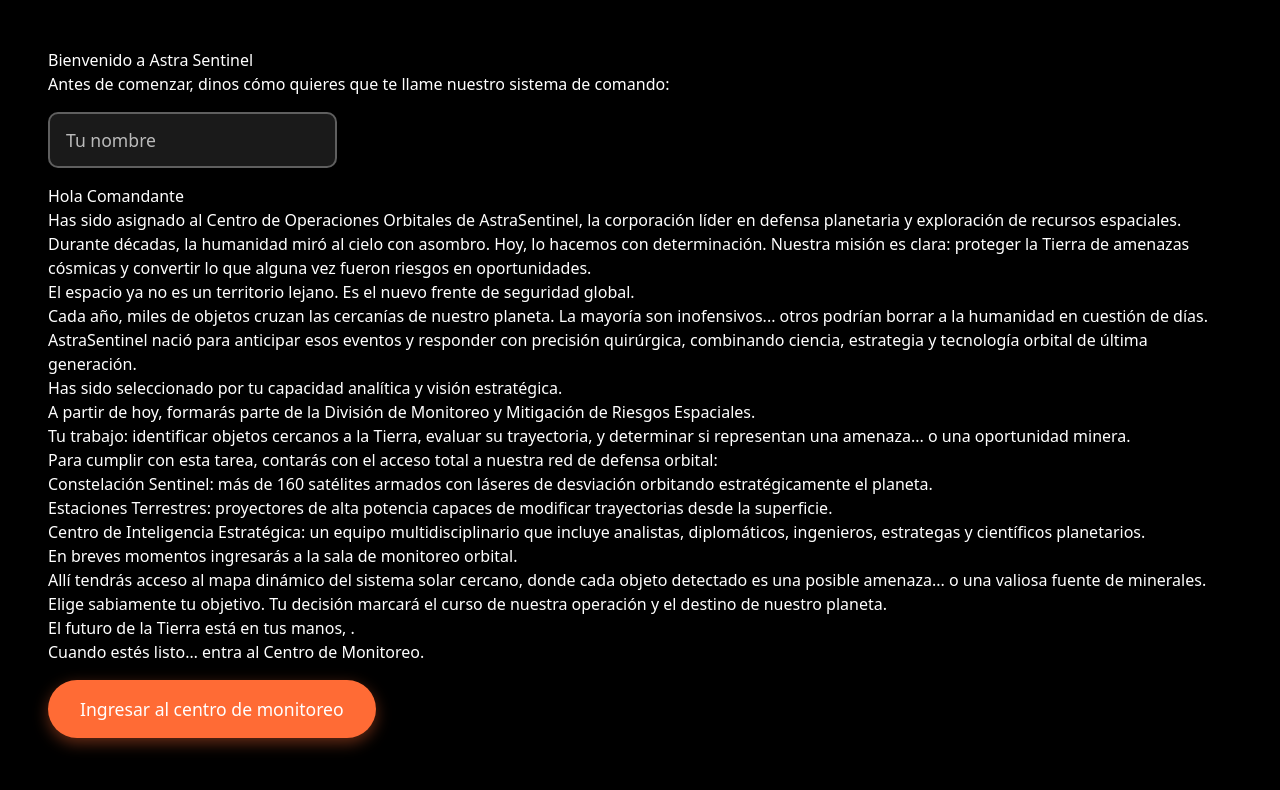
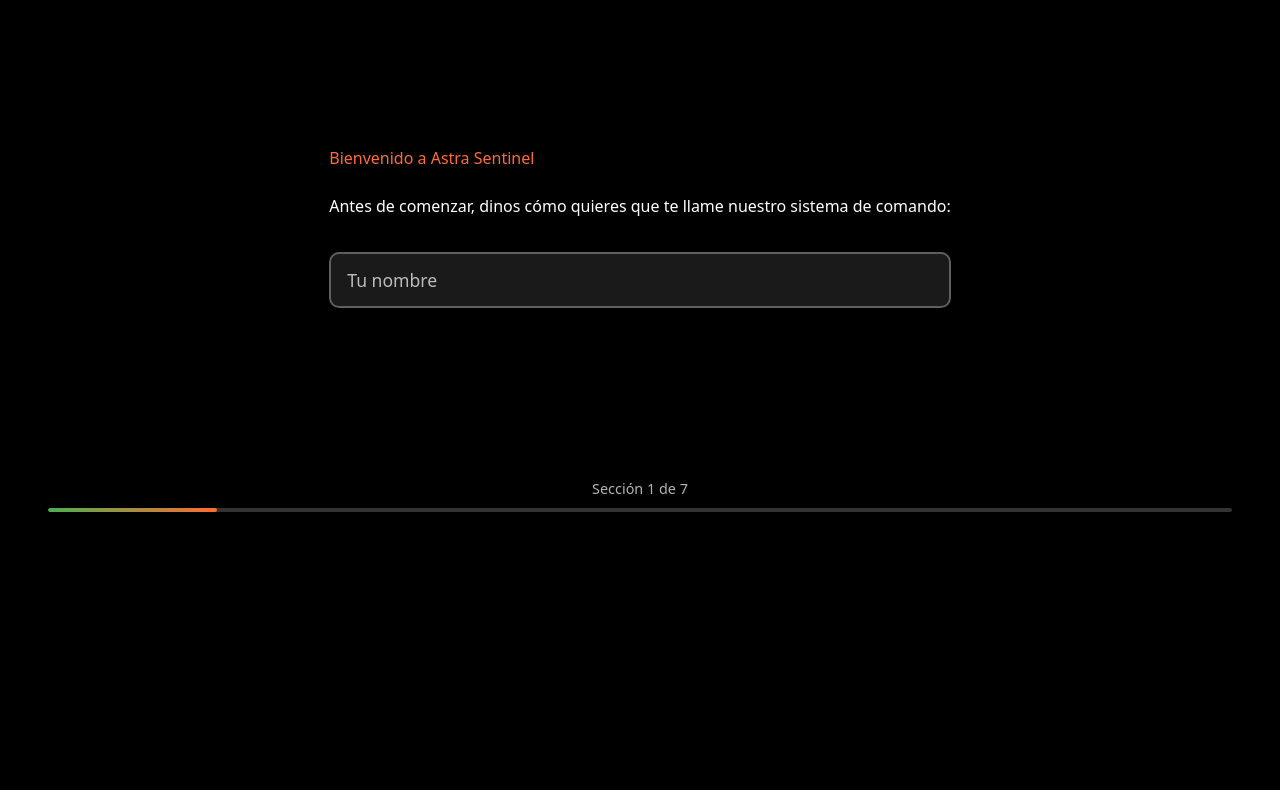
Before and after one commit to astra-sentinel/meteor-madness, a Svelte app: page / in a window 1280 px wide. Shown: the top 790 px of the page. Built offline with nearby package versions, Linux system fonts and the light colour scheme.

Commit message:
feat: add conditional rendering

```diff
--- a/src/scenes/intro/Intro.svelte
+++ b/src/scenes/intro/Intro.svelte
@@ -2,10 +2,32 @@
   import { setScene, SCENES, userName, setUserName } from '../../lib/stores.js';
 
   let localName = '';
+  let currentSection = 1;
+  const totalSections = 7;
 
   // Reactivamente actualizar el store cuando cambie el nombre local
   $: if (localName.trim()) {
     setUserName(localName.trim());
+  }
+
+  // Función para avanzar a la siguiente sección
+  function nextSection() {
+    // Validar que en la primera sección se haya ingresado el nombre
+    if (currentSection === 1 && !localName.trim()) {
+      alert('Por favor ingresa tu nombre antes de continuar');
+      return;
+    }
+
+    if (currentSection < totalSections) {
+      currentSection++;
+    }
+  }
+
+  // Función para regresar a la sección anterior
+  function previousSection() {
+    if (currentSection > 1) {
+      currentSection--;
+    }
   }
 
   function goToSimulator() {
@@ -19,51 +41,129 @@
 </script>
 
 <section class="intro">
-  <div>
-    <!-- Seccion 1 -->
+  <div class="content">
+    <!-- Seccion 1: Bienvenida e ingreso de nombre -->
+    {#if currentSection === 1}
       <h1>Bienvenido a Astra Sentinel</h1>
       <p>Antes de comenzar, dinos cómo quieres que te llame nuestro sistema de comando:</p>
       <input type="text" placeholder="Tu nombre" bind:value={localName}>
+    {/if}
 
-    <!-- Seccion 2 -->
-    <p>Hola {localName || 'Comandante'}</p>
+    <!-- Seccion 2: Introducción personal y misión -->
+    {#if currentSection === 2}
+      <h2>Hola {localName || 'Comandante'}</h2>
       <p>Has sido asignado al Centro de Operaciones Orbitales de AstraSentinel, la corporación líder en defensa planetaria y exploración de recursos espaciales.</p>
       <p>Durante décadas, la humanidad miró al cielo con asombro. Hoy, lo hacemos con determinación. Nuestra misión es clara: proteger la Tierra de amenazas cósmicas y convertir lo que alguna vez fueron riesgos en oportunidades.</p>
+    {/if}
 
-    <!-- Seccion 3 -->
+    <!-- Seccion 3: Contexto espacial -->
+    {#if currentSection === 3}
+      <h2>El Nuevo Frente de Seguridad</h2>
       <p>El espacio ya no es un territorio lejano. Es el nuevo frente de seguridad global.</p>
       <p>Cada año, miles de objetos cruzan las cercanías de nuestro planeta. La mayoría son inofensivos... otros podrían borrar a la humanidad en cuestión de días.</p>
       <p>AstraSentinel nació para anticipar esos eventos y responder con precisión quirúrgica, combinando ciencia, estrategia y tecnología orbital de última generación.</p>
+    {/if}
 
-    <!-- Seccion 4 -->
-    <p>Has sido seleccionado por tu capacidad analítica y visión estratégica.</p>
-    <p>A partir de hoy, formarás parte de la División de Monitoreo y Mitigación de Riesgos Espaciales.</p>
+    <!-- Seccion 4: Rol del usuario -->
+    {#if currentSection === 4}
+      <h2>Tu Misión</h2>
+      <p>Has sido seleccionado para comenzar tu periodo de prueba, por tu capacidad analítica y visión estratégica.</p>
+      <p>A partir de hoy, formarás parte de la División de Monitoreo, Mitigación y Desarrollo Económico a partir de Riesgos Espaciales.</p>
       <p>Tu trabajo: identificar objetos cercanos a la Tierra, evaluar su trayectoria, y determinar si representan una amenaza... o una oportunidad minera.</p>
+    {/if}
 
-    <!-- Seccion 5 -->
-    <p>Para cumplir con esta tarea, contarás con el acceso total a nuestra red de defensa orbital:</p>
-    <p>Constelación Sentinel: más de 160 satélites armados con láseres de desviación orbitando estratégicamente el planeta.</p>
-    <p>Estaciones Terrestres: proyectores de alta potencia capaces de modificar trayectorias desde la superficie.</p>
-    <p>Centro de Inteligencia Estratégica: un equipo multidisciplinario que incluye analistas, diplomáticos, ingenieros, estrategas y científicos planetarios.</p>
+    <!-- Seccion 5: Herramientas disponibles -->
+    {#if currentSection === 5}
+      <h2>Arsenal Tecnológico</h2>
+      <p>Para cumplir con esta tarea, contarás con acceso limitado a nuestra red de defensa orbital:</p>
+      <p><strong>Constelación Sentinel:</strong> más de 160 satélites armados con láseres de desviación orbitando estratégicamente el planeta.</p>
+      <p><strong>Estaciones Terrestres:</strong> proyectores de alta potencia capaces de modificar trayectorias desde la superficie.</p>
+      <p><strong>Centro de Inteligencia Estratégica:</strong> un equipo multidisciplinario que incluye analistas, diplomáticos, ingenieros, estrategas y científicos planetarios.</p>
+    {/if}
 
-    <!-- Seccion 6 -->
+    <!-- Seccion 6: Preparación para la misión -->
+    {#if currentSection === 6}
+      <h2>Acceso al Centro de Control</h2>
       <p>En breves momentos ingresarás a la sala de monitoreo orbital.</p>
       <p>Allí tendrás acceso al mapa dinámico del sistema solar cercano, donde cada objeto detectado es una posible amenaza... o una valiosa fuente de minerales.</p>
       <p>Elige sabiamente tu objetivo. Tu decisión marcará el curso de nuestra operación y el destino de nuestro planeta.</p>
+    {/if}
 
-    <!-- Seccion 7 -->
-    <p>El futuro de la Tierra está en tus manos, {localName}.</p>
+    <!-- Seccion 7: Llamada a la acción final -->
+    {#if currentSection === 7}
+      <h2>¿Listo para Comenzar?</h2>
+      <p>El futuro de la Tierra está en tus manos, <strong>{localName}</strong>.</p>
       <p>Cuando estés listo… entra al Centro de Monitoreo.</p>
+    {/if}
   </div>
 
+  <!-- Navegación condicional -->
+  <div class="navigation">
+    <!-- Botón de regresar: solo visible si no estamos en la primera sección -->
+    {#if currentSection > 1}
+      <button class="nav-btn secondary" on:click={previousSection}>
+        ← Regresar
+      </button>
+    {/if}
+
+    <!-- Botón de continuar: visible en secciones 1-6, pero en sección 1 solo si hay nombre -->
+    {#if currentSection < totalSections}
+      {#if currentSection === 1}
+        {#if localName.trim()}
+          <button class="nav-btn primary" on:click={nextSection}>
+            Continuar →
+          </button>
+        {/if}
+      {:else}
+        <button class="nav-btn primary" on:click={nextSection}>
+          Continuar →
+        </button>
+      {/if}
+    {/if}
+
+    <!-- Botón de ingresar: solo visible en la última sección -->
+    {#if currentSection === totalSections}
       <button class="action-btn" on:click={goToSimulator}>
-    Ingresar al centro de monitoreo
+        🚀 Ingresar al Centro de Monitoreo
       </button>
+    {/if}
+  </div>
+
+  <!-- Indicador de progreso -->
+  <div class="progress-indicator">
+    <span class="progress-text">Sección {currentSection} de {totalSections}</span>
+    <div class="progress-bar">
+      <div class="progress-fill" style="width: {(currentSection / totalSections) * 100}%"></div>
+    </div>
+  </div>
 </section>
 
 <style>
   .intro {
     padding: 3rem;
+    display: flex;
+    flex-direction: column;
+    min-height: 70vh;
+    justify-content: space-between;
+  }
+
+  .content {
+    flex-grow: 1;
+    display: flex;
+    flex-direction: column;
+    justify-content: center;
+    max-width: 800px;
+    margin: 0 auto;
+  }
+
+  .content h1, .content h2 {
+    margin-bottom: 1.5rem;
+    color: #ff6b35;
+  }
+
+  .content p {
+    margin-bottom: 1rem;
+    line-height: 1.6;
   }
 
   input {
@@ -90,6 +190,49 @@
     box-shadow: 0 0 10px rgba(255, 107, 53, 0.3);
   }
 
+  /* Navegación */
+  .navigation {
+    display: flex;
+    justify-content: space-between;
+    align-items: center;
+    margin-top: 2rem;
+    gap: 1rem;
+  }
+
+  .nav-btn {
+    padding: 0.8rem 1.5rem;
+    font-size: 1rem;
+    border: none;
+    border-radius: 25px;
+    cursor: pointer;
+    transition: all 0.3s ease;
+    font-weight: 500;
+  }
+
+  .nav-btn.primary {
+    background: #4caf50;
+    color: white;
+    box-shadow: 0 4px 12px rgba(76, 175, 80, 0.3);
+  }
+
+  .nav-btn.primary:hover {
+    background: #45a049;
+    transform: translateY(-2px);
+    box-shadow: 0 6px 16px rgba(76, 175, 80, 0.4);
+  }
+
+  .nav-btn.secondary {
+    background: rgba(255, 255, 255, 0.1);
+    color: white;
+    border: 1px solid rgba(255, 255, 255, 0.3);
+    backdrop-filter: blur(10px);
+  }
+
+  .nav-btn.secondary:hover {
+    background: rgba(255, 255, 255, 0.2);
+    transform: translateY(-2px);
+  }
+
   .action-btn {
     background: #ff6b35;
     color: white;
@@ -99,8 +242,8 @@
     border-radius: 50px;
     cursor: pointer;
     transition: all 0.3s ease;
-    margin-top: 1rem;
     box-shadow: 0 5px 15px rgba(255, 107, 53, 0.4);
+    font-weight: 600;
   }
 
   .action-btn:hover {
@@ -112,4 +255,48 @@
   .action-btn:active {
     transform: translateY(0);
   }
+
+  /* Indicador de progreso */
+  .progress-indicator {
+    margin-top: 1.5rem;
+    text-align: center;
+  }
+
+  .progress-text {
+    font-size: 0.9rem;
+    color: rgba(255, 255, 255, 0.7);
+    margin-bottom: 0.5rem;
+    display: block;
+  }
+
+  .progress-bar {
+    width: 100%;
+    height: 4px;
+    background: rgba(255, 255, 255, 0.2);
+    border-radius: 2px;
+    overflow: hidden;
+  }
+
+  .progress-fill {
+    height: 100%;
+    background: linear-gradient(90deg, #4caf50, #ff6b35);
+    border-radius: 2px;
+    transition: width 0.5s ease;
+  }
+
+  /* Responsive */
+  @media (max-width: 768px) {
+    .intro {
+      padding: 2rem 1rem;
+    }
+
+    .navigation {
+      flex-direction: column;
+      gap: 0.5rem;
+    }
+
+    .nav-btn, .action-btn {
+      width: 100%;
+    }
+  }
 </style>
```
Lines whose indentation alone changed are shown as unchanged.
